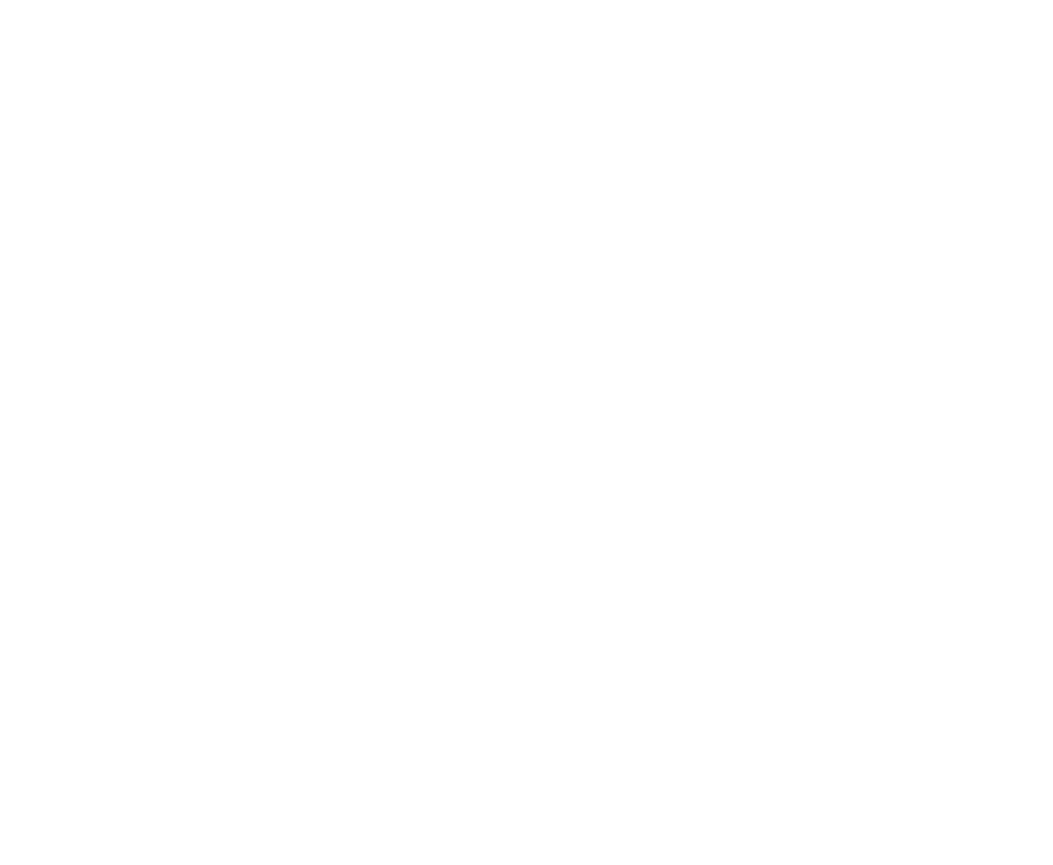
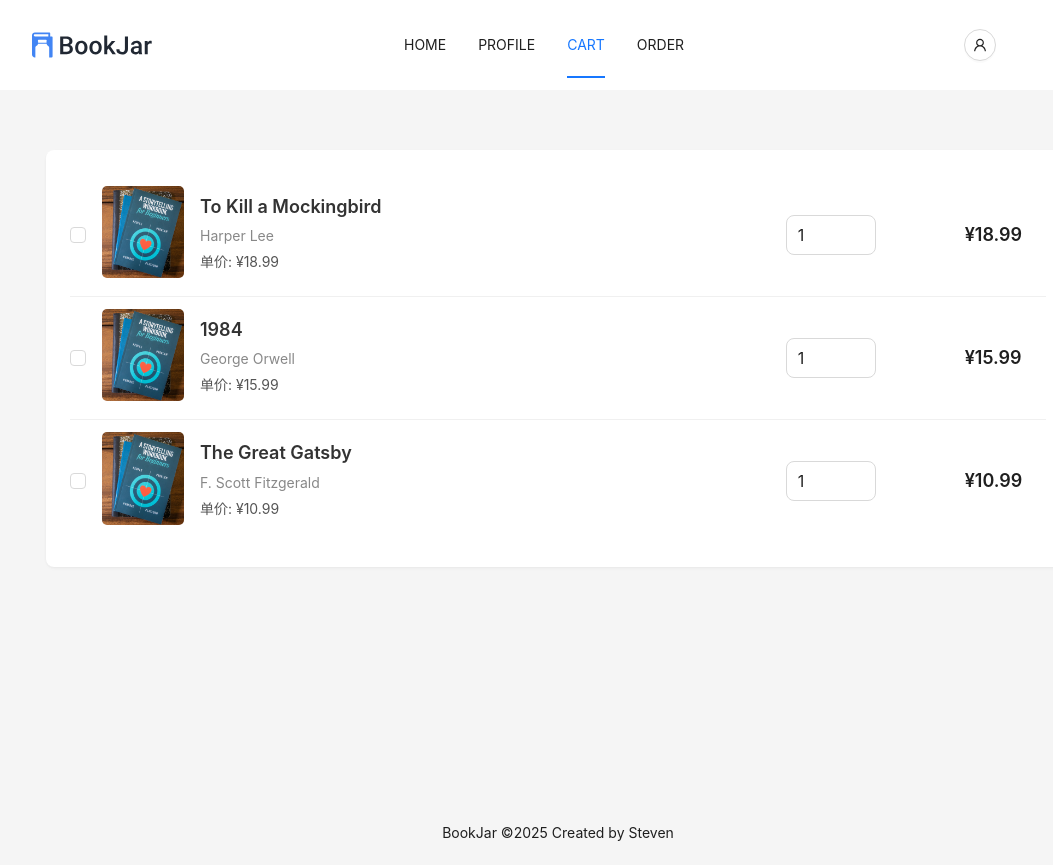
Before and after one commit to stevenissleepy/BookStore-Frontend, a React (Vite) app: page /cart in a window 1280 px wide. Before the commit this address had no page. Shown: the whole page, without its empty margins (82-1135 px from the left). Before the commit the page ends 800 px from the top, so only its background shows below. Built offline with nearby package versions, Linux system fonts and the light colour scheme.

Commit message:
feat: 完成了 cart list

```diff
--- /dev/null
+++ b/src/components/cart_item.jsx
@@ -0,0 +1,43 @@
+import { Row, Col, List, Checkbox, InputNumber } from "antd"
+
+import { useState } from "react"
+
+function CartItem({ book }) {
+  const [quantity, setQuantity] = useState(1) // 数量状态
+  const totalPrice = (book.price * quantity).toFixed(2) // 计算总价
+
+  return (
+    <List.Item>
+      <Row className="cart-item" justify={"space-between"} align="middle">
+        {/* 选择框 */}
+        <Col flex={"16px"}>
+          <Checkbox />
+        </Col>
+
+        {/* 图书封面 */}
+        <Col span={2}>
+          <img className="cart-item-img" src={book.cover} alt={book.title} />
+        </Col>
+
+        {/* 图书信息 */}
+        <Col span={14}>
+          <h3 className="cart-item-title">{book.title}</h3>
+          <p className="cart-item-author">{book.author}</p>
+          <p className="cart-item-price">单价: ¥{book.price}</p>
+        </Col>
+
+        {/* 数量选择框 */}
+        <Col span={4}>
+          <InputNumber min={1} max={99} value={quantity} size="large" onChange={(value) => setQuantity(value)} />
+        </Col>
+
+        {/* 总价 */}
+        <Col span={2}>
+          <p className="cart-item-total">¥{totalPrice}</p>
+        </Col>
+      </Row>
+    </List.Item>
+  )
+}
+
+export default CartItem
--- /dev/null
+++ b/src/components/cart_list.jsx
@@ -0,0 +1,15 @@
+import { List } from "antd"
+
+import CartItem from "./cart_item"
+
+function CardList({ cart }) {
+  return (
+    <List
+      itemLayout="horizontal"
+      dataSource={cart}
+      renderItem={(book) => <CartItem book={book} />}
+    />
+  )
+}
+
+export default CardList
--- a/src/components/router.jsx
+++ b/src/components/router.jsx
@@ -3,6 +3,7 @@
 import HomePage from "../pages/home"
 import LoginPage from "../pages/login"
 import ProfilePage from "../pages/profile"
+import CartPage from "../pages/cart"
 
 function AppRouter() {
   return (
@@ -11,9 +12,9 @@
         <Route index element={<HomePage />} />
         <Route path="/login" element={<LoginPage />} />
         <Route path="/profile" element={<ProfilePage />} />
+        <Route path="/cart" element={<CartPage />} />
 
         {/* <Route path="/book/:id" element={<BookPage />} />
-          <Route path="/cart" element={<CartPage />} />
           <Route path="/order" element={<OrderPage />} />
           <Route path="/rank" element={<RankPage />} />
           <Route path="/course" element={<CoursePage />} />
--- a/src/css/index.css
+++ b/src/css/index.css
@@ -54,3 +54,37 @@
   width: 100%;
   text-align: center;
 }
+
+/* cart */
+.cart-item {
+  width: 100%;
+}
+
+.cart-item-img {
+  width: 100%;
+  height: 100%;
+  border-radius: 5px;
+}
+.cart-item-title {
+  margin: 0;
+  font-size: 18px;
+  font-weight: 600;
+  color: #333;
+}
+
+.cart-item-author {
+  margin: 4px 0;
+  font-size: 14px;
+  color: #888;
+}
+
+.cart-item-price {
+  margin: 4px 0;
+  font-size: 14px;
+  color: #555;
+}
+
+.cart-item-total {
+  font-size: 18px;
+  font-weight: 600;
+}
--- a/src/data.jsx
+++ b/src/data.jsx
@@ -79,7 +79,7 @@
     description: "An epic poem about the adventures of Odysseus.",
     cover: "/book-cover.jpg",
   },
-];
+]
 
 const users = [
   {
@@ -101,7 +101,33 @@
         address: "456 Elm St, Springfield, USA",
       },
     ],
-  }
+    cart: [
+      {
+        id: 1,
+        title: "To Kill a Mockingbird",
+        author: "Harper Lee",
+        price: 18.99,
+        description: "A novel about the serious issues of rape and racial inequality.",
+        cover: "/book-cover.jpg",
+      },
+      {
+        id: 2,
+        title: "1984",
+        author: "George Orwell",
+        price: 15.99,
+        description: "A dystopian novel set in a totalitarian society under constant surveillance.",
+        cover: "/book-cover.jpg",
+      },
+      {
+        id: 3,
+        title: "The Great Gatsby",
+        author: "F. Scott Fitzgerald",
+        price: 10.99,
+        description: "A story about the young and mysterious millionaire Jay Gatsby.",
+        cover: "/book-cover.jpg",
+      },
+    ],
+  },
 ]
 
-export { books, users };
+export { books, users }
--- /dev/null
+++ b/src/pages/cart.jsx
@@ -0,0 +1,17 @@
+import { MyLayout } from "../components/layout"
+import CardList from "../components/cart_list"
+
+import { users } from "../data"
+import { Card } from "antd"
+
+function CartPage() {
+  return (
+    <MyLayout>
+      <Card variant="borderless">
+        <CardList cart={users[0].cart} />
+      </Card>
+    </MyLayout>
+  )
+}
+
+export default CartPage
```
